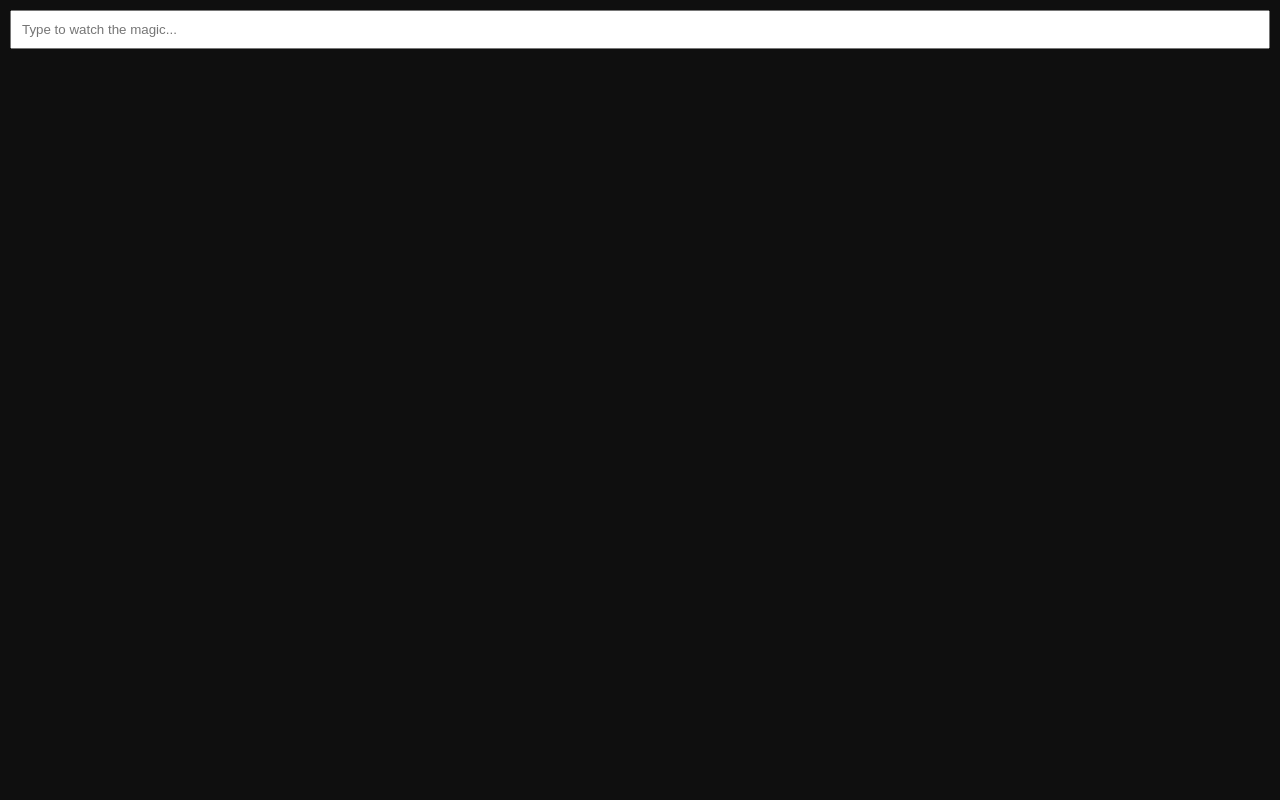
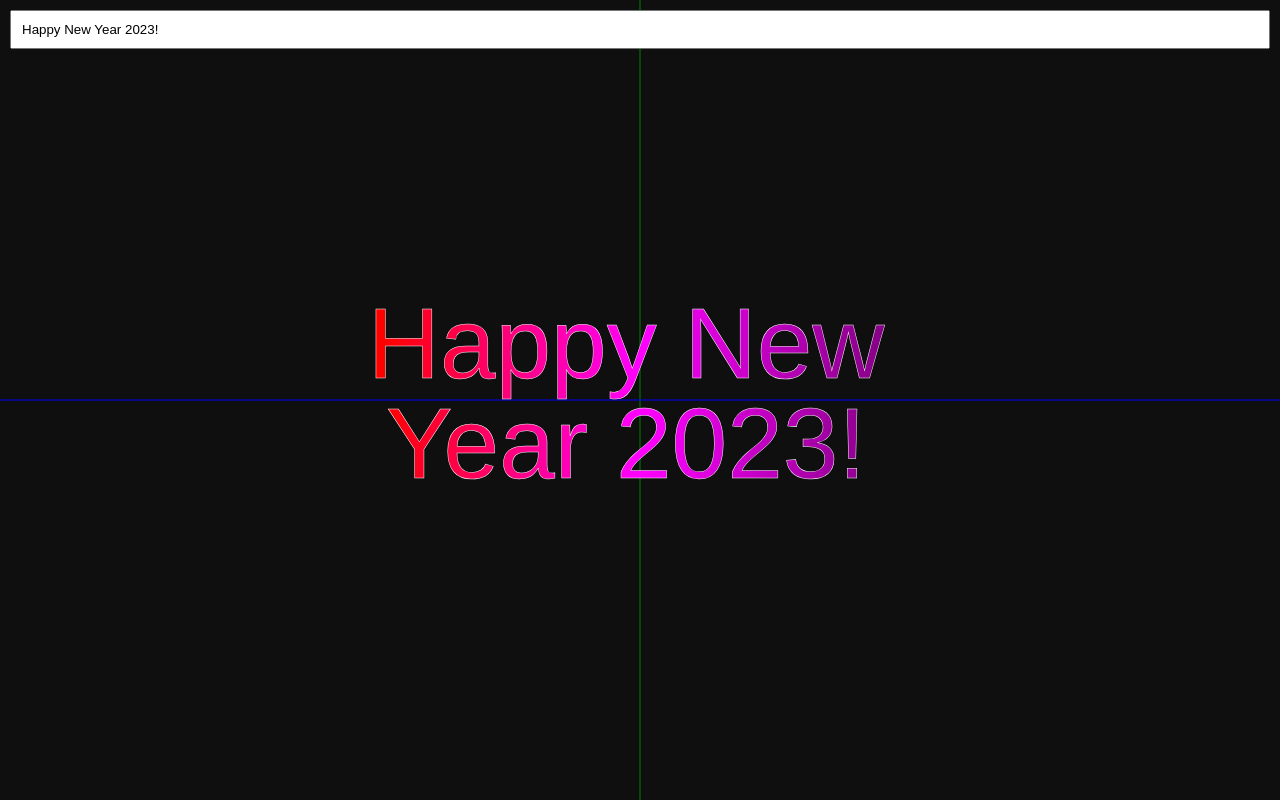
Before and after one commit to abhi00o7/particle-text, a plain HTML site: page index.html in a window 1280 px wide. Drawn offline with Linux system fonts and the light colour scheme.

Commit message:
add canvas text from textInput

```diff
--- a/index.html
+++ b/index.html
@@ -1,16 +1,21 @@
 <!DOCTYPE html>
 <html lang="en">
   <head>
-  <meta charset="UTF-8">
-  <meta http-equiv="X-UA-Compatible" content="IE=edge">
-  <meta name="viewport" content="width=device-width, initial-scale=1.0">
+    <meta charset="UTF-8" />
+    <meta http-equiv="X-UA-Compatible" content="IE=edge" />
+    <meta name="viewport" content="width=device-width, initial-scale=1.0" />
     <title>Particle Animation</title>
     <!-- styles ref-->
-  <link rel="stylesheet" href="style.css">
+    <link rel="stylesheet" href="style.css" />
   </head>
   <body>
     <canvas id="canvas0"></canvas>
-  <input type="text" id="textInput" placeholder="Type to watch the magic...">
+    <input
+      type="text"
+      id="textInput"
+      value="Happy New Year 2023!"
+      placeholder="Type to watch the magic..."
+    />
 
     <!-- javaScript ref-->
     <script src="script.mjs"></script>
--- a/script.mjs
+++ b/script.mjs
@@ -1,7 +1,69 @@
-window.addEventListener('load', function() {
-  const canvas = document.querySelector('#canvas0');
-  const ctx = canvas.getContext('2d');
+window.addEventListener("load", function () {
+  const canvas = document.querySelector("#canvas0");
+  const textInput = document.querySelector("#textInput");
+  const ctx = canvas.getContext("2d");
   canvas.width = window.innerWidth;
   canvas.height = window.innerHeight;
-  console.log(ctx)
+  console.log(ctx);
+
+  ctx.beginPath();
+  ctx.moveTo(canvas.width / 2, 0);
+  ctx.lineTo(canvas.width / 2, canvas.height);
+  ctx.strokeStyle = "green";
+  ctx.stroke();
+
+  ctx.beginPath();
+  ctx.moveTo(0, canvas.height / 2);
+  ctx.lineTo(canvas.width, canvas.height / 2);
+  ctx.strokeStyle = "blue";
+  ctx.stroke();
+
+  const gradient = ctx.createLinearGradient(0, 0, canvas.width, 0);
+  gradient.addColorStop(0.3, "#ff0000");
+  gradient.addColorStop(0.5, "fuchsia");
+  gradient.addColorStop(0.7, "purple");
+
+  ctx.fillStyle = gradient;
+  ctx.strokeStyle = "white";
+  ctx.lineWidth = .5;
+  ctx.font = "100px Arial";
+  ctx.textAlign = "center";
+  ctx.textBaseline = "middle";
+
+  const maxTextWidth = canvas.width * 0.5;
+  let lineHeight = 100;
+
+  function wrapText(text) {
+    let linesArray = [];
+    let lineCounter = 0;
+    let line = "";
+    let words = text.split(" ");
+
+    for (let i = 0; i < words.length; i++) {
+      let testLine = line + words[i] + " ";
+      let testWidth = ctx.measureText(testLine).width;
+
+      if (testWidth > maxTextWidth) {
+        linesArray[lineCounter] = line;
+        lineCounter++;
+        line = words[i] + " ";
+      } else {
+        line = testLine;
+      }
+      linesArray[lineCounter] = line;
+    }
+    console.log(linesArray);
+    let textHeight = lineHeight * lineCounter;
+    let textY = canvas.height / 2 - textHeight / 2;
+    linesArray.forEach((line, index) => {
+      ctx.fillText(line, canvas.width / 2, textY + index * lineHeight);
+      ctx.strokeText(line, canvas.width / 2, textY + index * lineHeight);
+    });
+  }
+
+  wrapText("Happy New Year 2023!");
+  textInput.addEventListener("input", function () {
+    ctx.clearRect(0, 0, canvas.width, canvas.height);
+    wrapText(textInput.value);
+  });
 });
```
Lines whose indentation alone changed are shown as unchanged.
